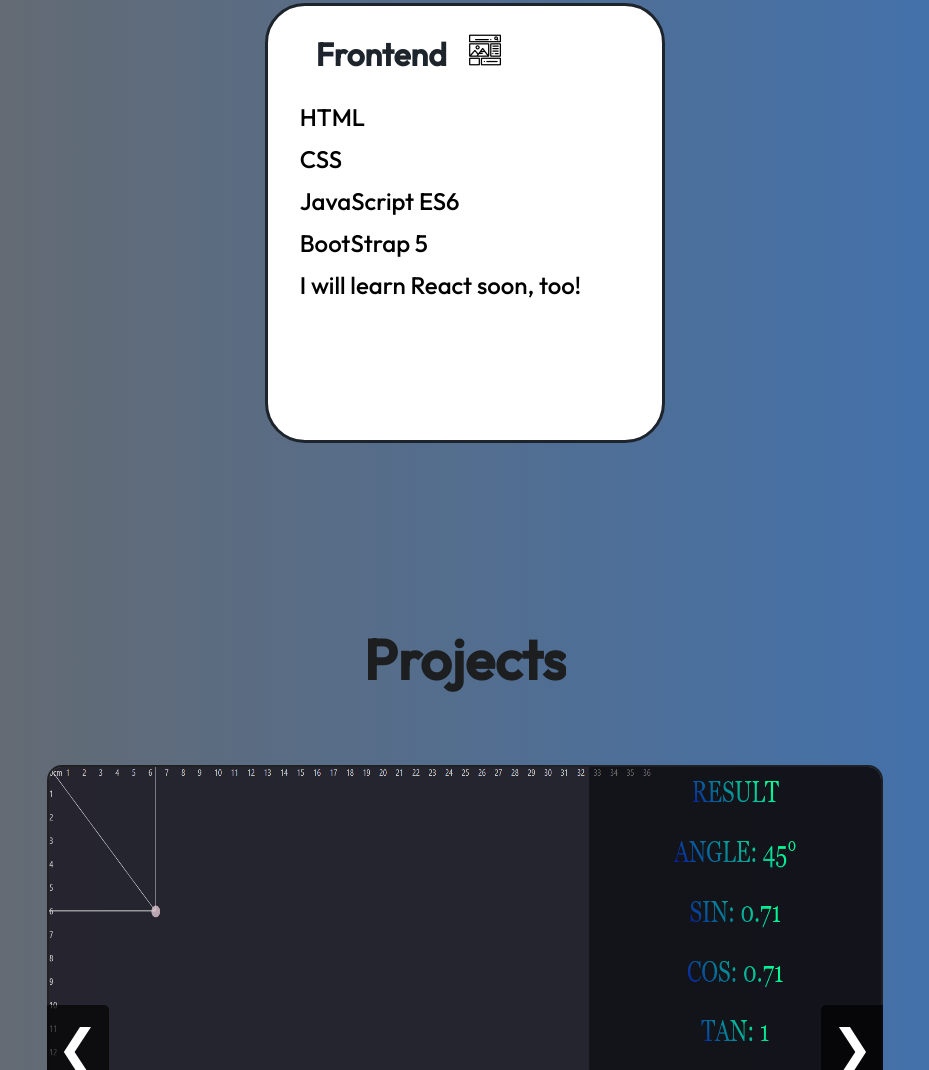
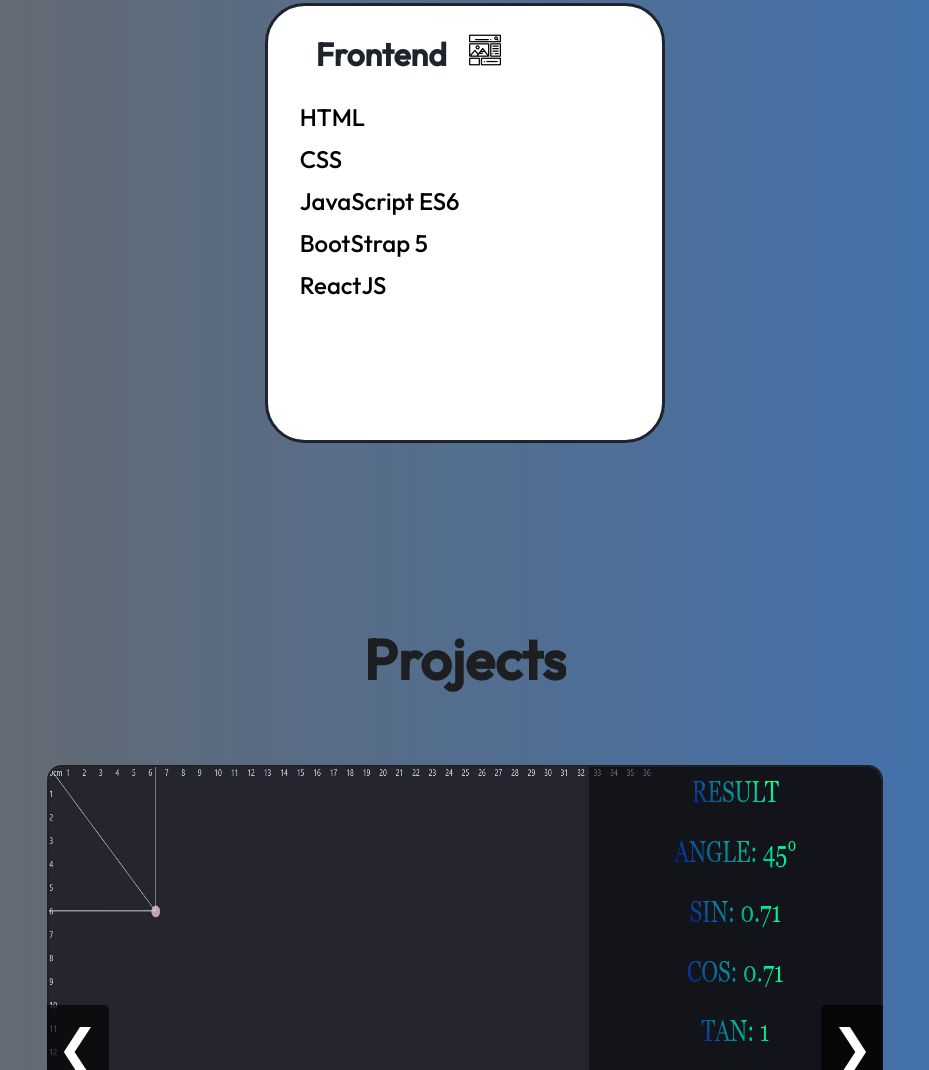
Before and after one commit to salehghari/salehghari.github.io, a plain HTML site: page index.html in a window 1280 px wide. Shown: the part 1884-2954 px from the top of the page, without its empty margins (175-1104 px from the left). Drawn offline with Linux system fonts and the light colour scheme.

Commit message:
Added new skill to Skills section

```diff
--- a/index.html
+++ b/index.html
@@ -91,7 +91,7 @@
                 <li>CSS</li>
                 <li>JavaScript ES6</li>
                 <li>BootStrap 5</li>
-                <li>I will learn React soon, too!</li>
+                <li>ReactJS</li>
             </ul>
         </div>
     </div>
```
